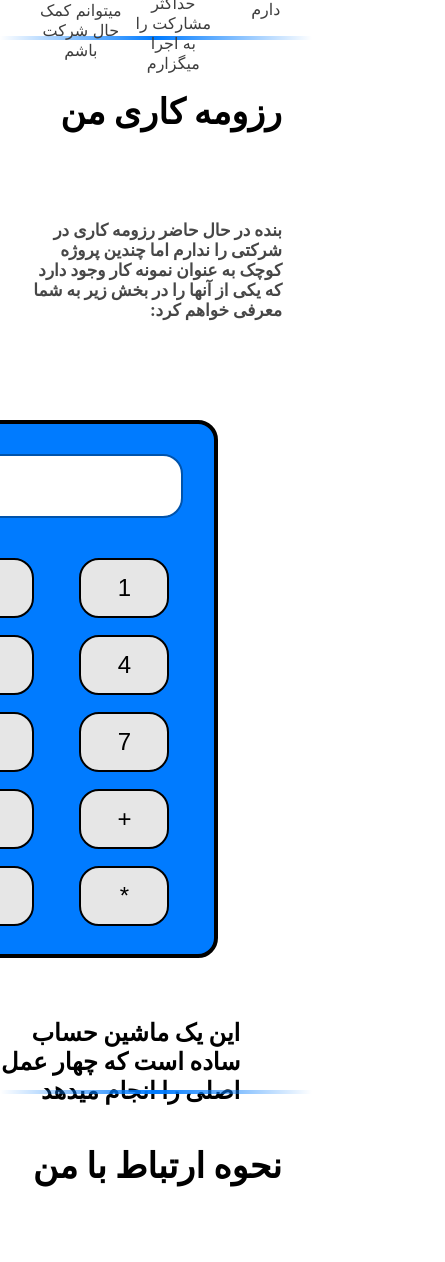
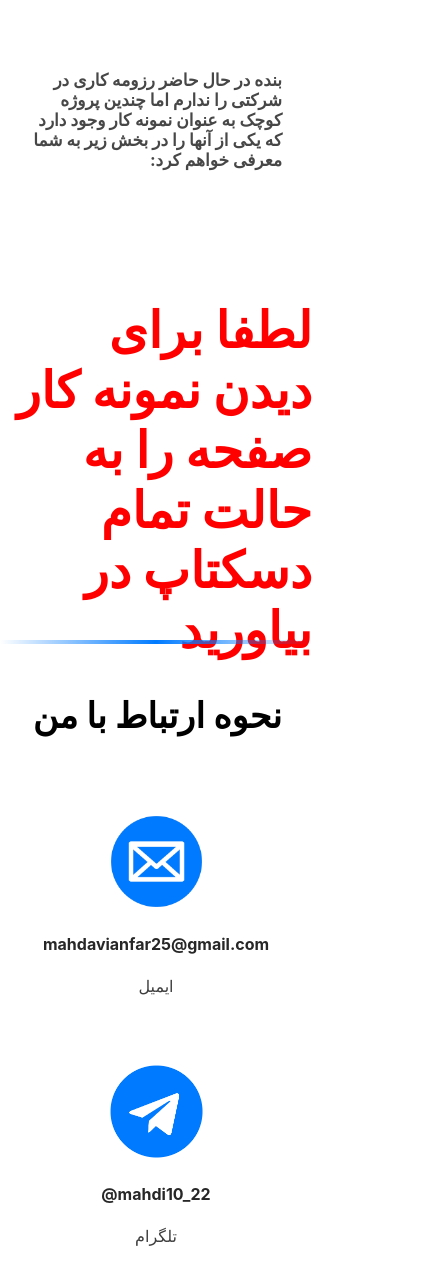
Before and after one commit to Mahdi-1022/my-web, a React (Create React App) app: page / in a window 390 px wide. Shown: the part 1772-3034 px from the top of the page, 445 px wide, since content can reach past the window. Built offline with nearby package versions, Linux system fonts and the light colour scheme.

Commit message:
improve site(1)
تغییراتی در خصوص  responsive  سایت

```diff
--- a/src/App.css
+++ b/src/App.css
@@ -6,14 +6,14 @@
 .home{
   float: left;
   width: 100%;
-  height: 750px;
+  height: 650px;
   position: relative;
   text-align: center;
 }
 
 .mypic{
   position: relative;
-  width: 50%;
+  width: 60%;
   margin-top: 30px;
 }
 
@@ -109,6 +109,7 @@
   width: 100%;
   height: 1050px;
   float: right;
+  direction: rtl;
 }
 
 .resume p{
@@ -117,7 +118,10 @@
   font-size: 17px;
   font-weight: bold;
   color: rgb(71, 71, 71);
-  direction: rtl;
+}
+
+.resume h3{
+  display: none;
 }
 
 .calculator{
@@ -163,7 +167,6 @@
 .resume h2{
   float: right;
   margin: 60px 23% 0 0;
-  direction: rtl;
 }
 
 .connection{
--- a/src/App.js
+++ b/src/App.js
@@ -1,5 +1,6 @@
 import myimage from './logo.svg'
 import './App.css';
+import './App2.css';
 import computer from './computer.png'
 import intelligence from './intelligence.jpg'
 import worker from './worker.jpg'
@@ -113,6 +114,7 @@ function App() {
             <button onClick={() => cal("/")}>/</button>
             <button onClick={() => setx(eval(x))}>submit</button>
           </div>
+          <h3>لطفا برای دیدن نمونه کار صفحه را به حالت تمام دسکتاپ در بیاورید</h3>
           <h2>این یک ماشین حساب ساده است که چهار عمل اصلی را انجام میدهد</h2>
         </div>
         <div className='line'></div>
--- /dev/null
+++ b/src/App2.css
@@ -0,0 +1,17 @@
+@media (max-width: 900px) {
+.home{ height: 550px;}
+.services{ height: 600px;}
+.service-class{ height: 350px;}
+.calculator{ display: none;}
+.resume h2{ display: none;}
+.resume h3{
+    display: inline;
+    color: red;
+    float: right;
+    font-size: 50px;
+    margin-top: 80px;
+}
+.resume{ height: 750px;}
+.connection{ height: 700px;}
+.connection-class{ width: 100%;}
+}
```
